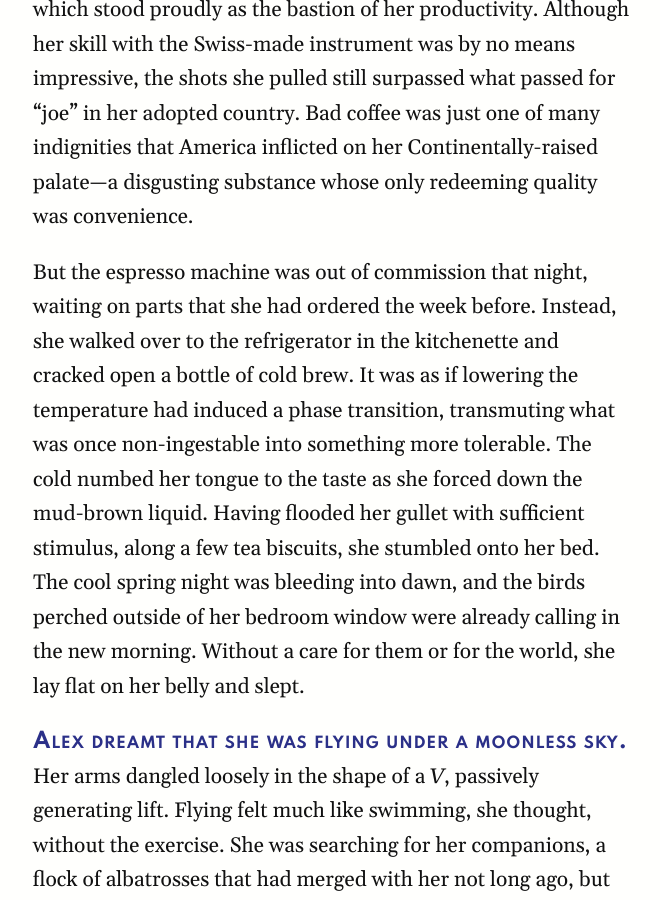
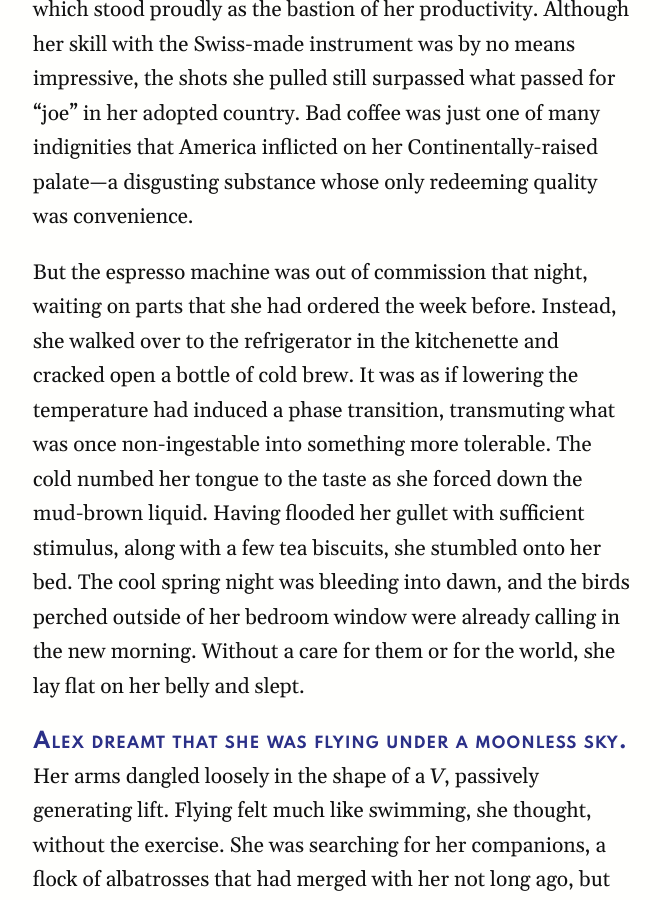
Before and after one commit to AndrewYang2024/AndrewYang2024.github.io, a Jekyll site: the page built from _posts/2020-11-28-Whatever-It-Takes.md, in a window 1280 px wide and 900 px high, scrolled down 654 px. Shown: the whole window, without its empty margins (63-723 px from the left). Built offline with Jekyll 4.4.1, drawn with Linux system fonts in a browser that asks for light colours; nearby versions of some CDN libraries; some of the changed text lies outside the part shown.

Commit message:
Update 2020-11-28-Whatever-It-Takes.md

```diff
--- a/_posts/2020-11-28-Whatever-It-Takes.md
+++ b/_posts/2020-11-28-Whatever-It-Takes.md
@@ -17,7 +17,7 @@ picid: "a001"
 
 Her home office was furnished with a pristine espresso machine, which stood proudly as the bastion of her productivity. Although her skill with the Swiss-made instrument was by no means impressive, the shots she pulled still surpassed what passed for “joe” in her adopted country. Bad coffee was just one of many indignities that America inflicted on her Continentally-raised palate—a disgusting substance whose only redeeming quality was convenience.
 
-But the espresso machine was out of commission that night, waiting on parts that she had ordered the week before. Instead, she walked over to the refrigerator in the kitchenette and cracked open a bottle of cold brew. It was as if lowering the temperature had induced a phase transition, transmuting what was once non-ingestable into something more tolerable. The cold numbed her tongue to the taste as she forced down the mud-brown liquid. Having flooded her gullet with sufficient stimulus, along a few tea biscuits, she stumbled onto her bed. The cool spring night was bleeding into dawn, and the birds perched outside of her bedroom window were already calling in the new morning. Without a care for them or for the world, she lay flat on her belly and slept.
+But the espresso machine was out of commission that night, waiting on parts that she had ordered the week before. Instead, she walked over to the refrigerator in the kitchenette and cracked open a bottle of cold brew. It was as if lowering the temperature had induced a phase transition, transmuting what was once non-ingestable into something more tolerable. The cold numbed her tongue to the taste as she forced down the mud-brown liquid. Having flooded her gullet with sufficient stimulus, along with a few tea biscuits, she stumbled onto her bed. The cool spring night was bleeding into dawn, and the birds perched outside of her bedroom window were already calling in the new morning. Without a care for them or for the world, she lay flat on her belly and slept.
 
 {% newthought ' Alex dreamt that she was flying under a moonless sky. ' %} Her arms dangled loosely in the shape of a *V*, passively generating lift. Flying felt much like swimming, she thought, without the exercise. She was searching for her companions, a flock of albatrosses that had merged with her not long ago, but they proved difficult to spot in the rolling fog. The birds had simply melted away into the murkiness of the sea mist.
 
@@ -67,7 +67,7 @@ Alex circled the room and then checked underneath the bed. There they were, alon
 >
 > —Jay
 
-She wondered if the message was actually intended for her. It could also be an elaborate prank, she reasoned. Her profession attracted the ire of online cranks who wished them (mostly metaphorical) harm. But if this Jay were actually *that* Jay, this invitation would be a direct order from her boss’ boss—the chairman himself—that she could not ignore.
+She wondered if the message was actually intended for her. It could also be an elaborate prank, she reasoned. Her profession attracted the ire of online cranks who wished them (mostly metaphorical) harm. But if this Jay were actually *that* Jay, this invitation would be a direct order from her boss’s boss—the chairman himself—that she could not ignore.
 
 It was almost noon. She checked her notifications. Twenty-seven minutes ago, a colleague had asked her where she was, and if she could look over his data analysis after lunch. Biting her lip, she tapped out a terse reply.
 
```
Also changed, not shown: other parts of _posts/2020-11-28-Whatever-It-Takes.md (+4 -4 lines).
